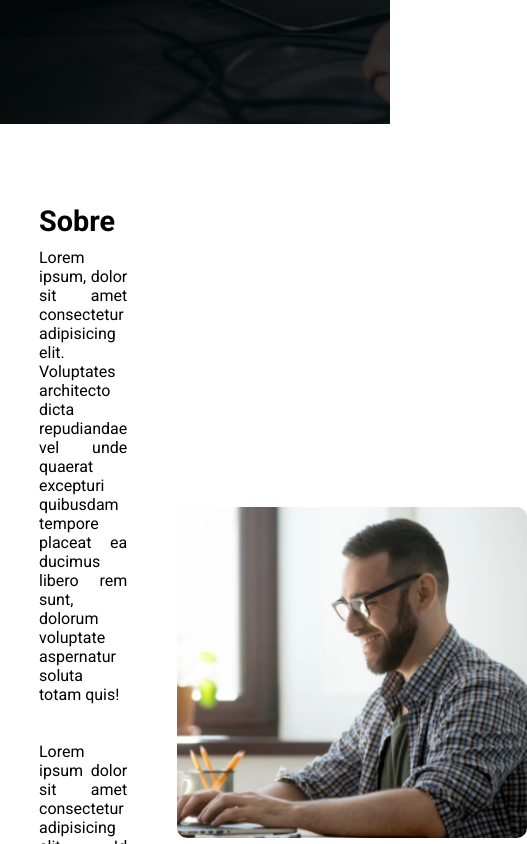
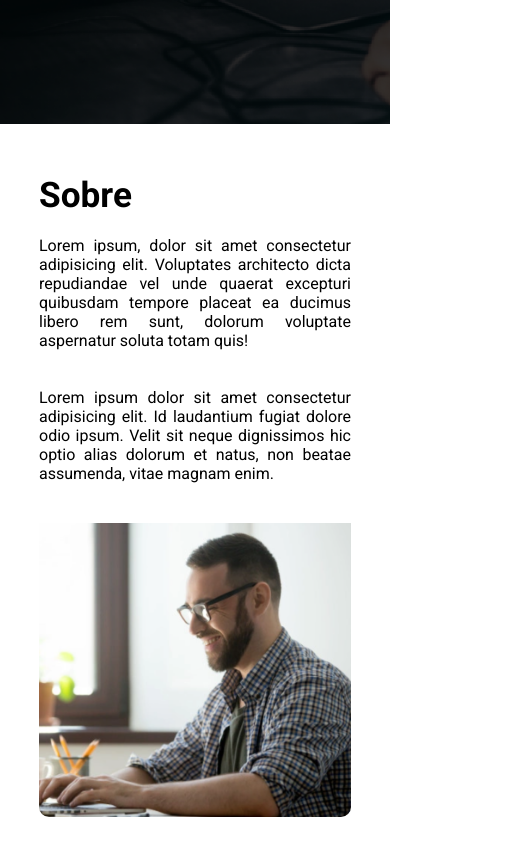
Before and after one commit to felipeeducamilo/projetos, a plain HTML site: page portifolio/index.html in a window 390 px wide. Shown: the part 720-1564 px from the top of the page, 527 px wide, since content can reach past the window. Drawn offline with Linux system fonts and the light colour scheme.

Commit message:
projeto porgifolio media queries

```diff
--- a/portifolio/index.html
+++ b/portifolio/index.html
@@ -38,7 +38,7 @@
         <div>
           <h1>Olá, <br> Seja bem vindo</h1>
           <p>Crie soluções para o seu negócio!</p>
-          <a href="#">
+          <a href="#project">
             <button class="call-to-action"> Veja meus Projetos 👇</button>
           </a>
         </div>
--- a/portifolio/style/stulestyle.css
+++ b/portifolio/style/stulestyle.css
@@ -50,7 +50,6 @@ body {
 }
 
 /* -------------------- FIM DO HEADER ------------------- */
-
 
 
 /* -------------------- INÍCIO DO MAiN ------------------ */
@@ -133,6 +132,7 @@ body {
     text-align: justify;
 }
 
+
 /* -------------------- FIM DO SECTION-2 --------------------- */
 
 
@@ -211,3 +211,47 @@ body {
     font-size: 0.8rem;
 }
 /* -------------------- FIM DO FOOTER --------------------- */
+
+
+
+
+/* -------------------- INÍCIO DO MEDIA QUERIE ------------------ */
+
+@media (max-width: 1050px) {
+    .section-1 h1 {
+        font-size: 2rem;
+    }
+
+    .section-1 p {
+        font-size: 0.8rem;
+    }
+
+    .section-2 {
+        flex-direction: column;
+        padding-top: 50px;
+        padding-left: 0;
+        padding-right: 0;
+        padding-bottom: 0;
+    }
+
+    .section-2 div {
+        max-width: 80%;
+        padding-right: 0;
+    }
+
+    .section-2 div h2 {
+        font-size: 2.2rem;
+        padding-bottom: 20px;
+    }
+
+    .section-2 img {
+        width: 80%;
+        padding-top: 40px;
+    }
+
+    .project-list img{
+        width: 26%;
+    }
+}
+
+/* -------------------- FIM DO MEDIA QUERIE --------------------- */
```
